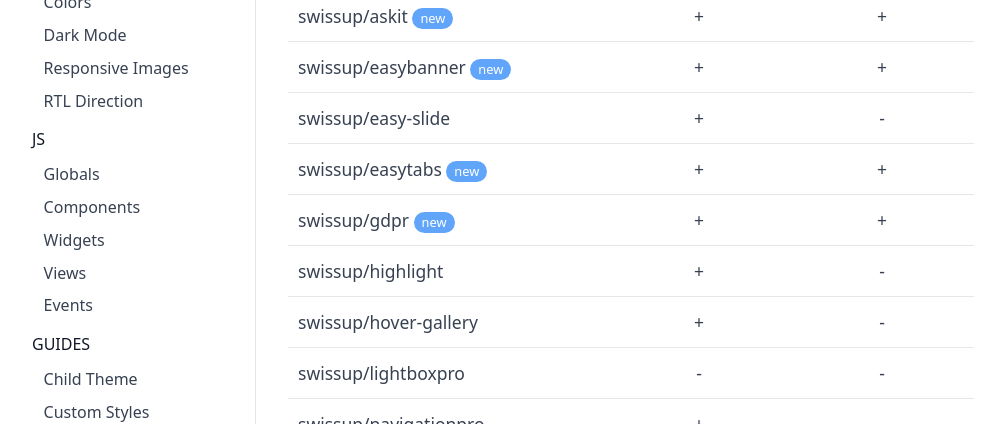
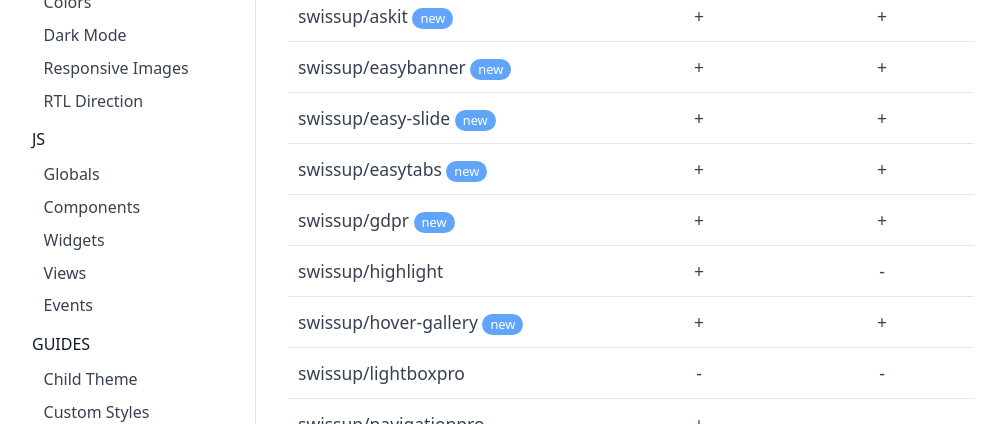
Before and after one commit to breezefront/breezefront.com, a Jekyll site: the page built from collections/_misc/compatible-modules.md, in a window 1280 px wide and 1306 px high. Shown: the part 377-801 px from the top of the window, without its empty margins (0-1006 px from the left). Built offline with Jekyll 4.4.1, drawn with Linux system fonts in a browser that asks for light colours.

Commit message:
Update compatible modules

```diff
--- a/collections/_misc/compatible-modules.md
+++ b/collections/_misc/compatible-modules.md
@@ -15,11 +15,11 @@ mirasvit/cachewarmer          | +               | ?
 swissup/\* *All, except the listed below*{:.badge} | +     | +
 swissup/askit *new*{:.badge.blue} | +           | +
 swissup/easybanner *new*{:.badge.blue} | +      | +
-swissup/easy-slide            | +               | -
+swissup/easy-slide *new*{:.badge.blue} | +      | +
 swissup/easytabs *new*{:.badge.blue} | +        | +
 swissup/gdpr *new*{:.badge.blue} | +            | +
 swissup/highlight             | +               | -
-swissup/hover-gallery         | +               | -
+swissup/hover-gallery *new*{:.badge.blue} | +   | +
 swissup/lightboxpro           | -               | -
 swissup/navigationpro         | +               | -
 swissup/social-login *new*{:.badge.blue} | +    | +
```
